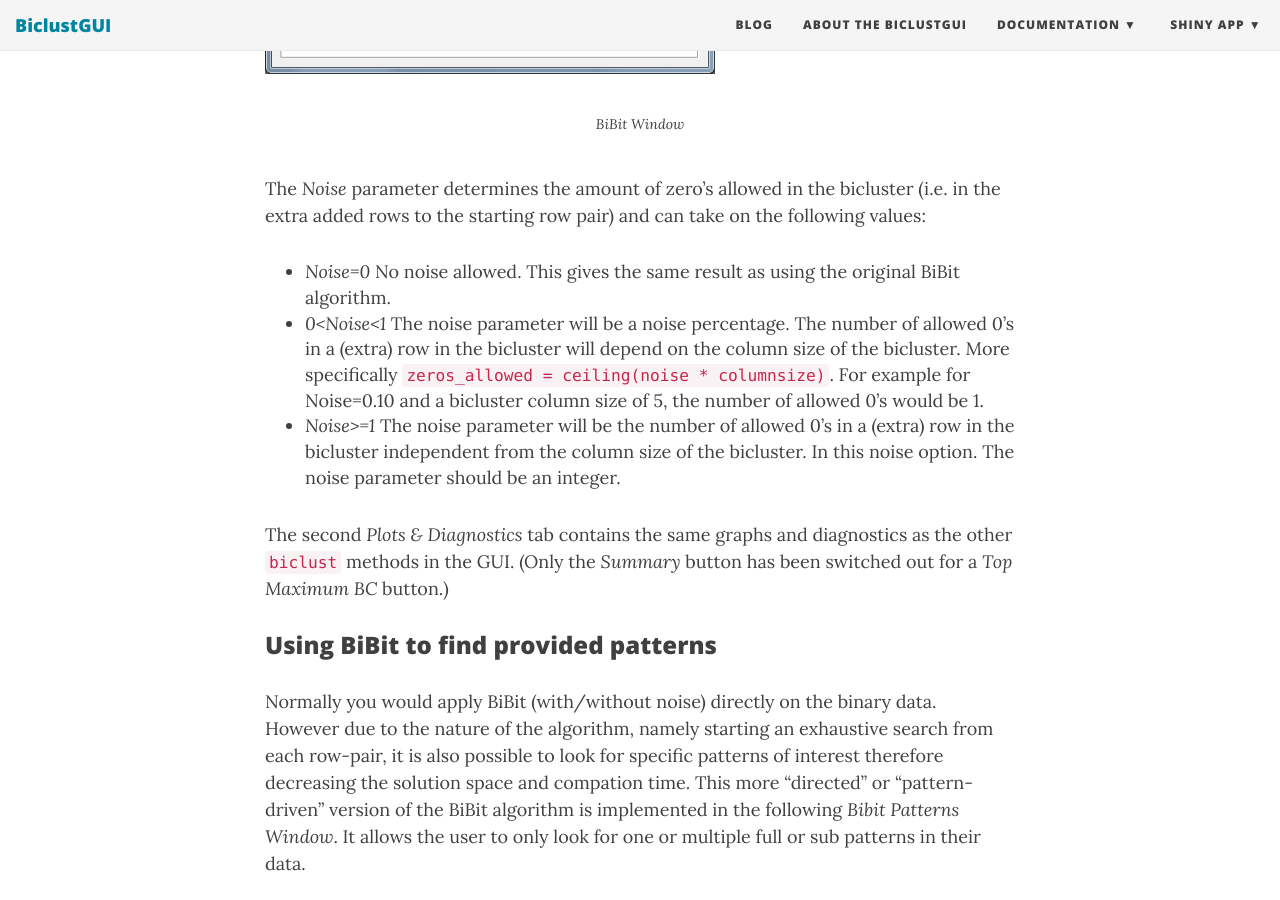
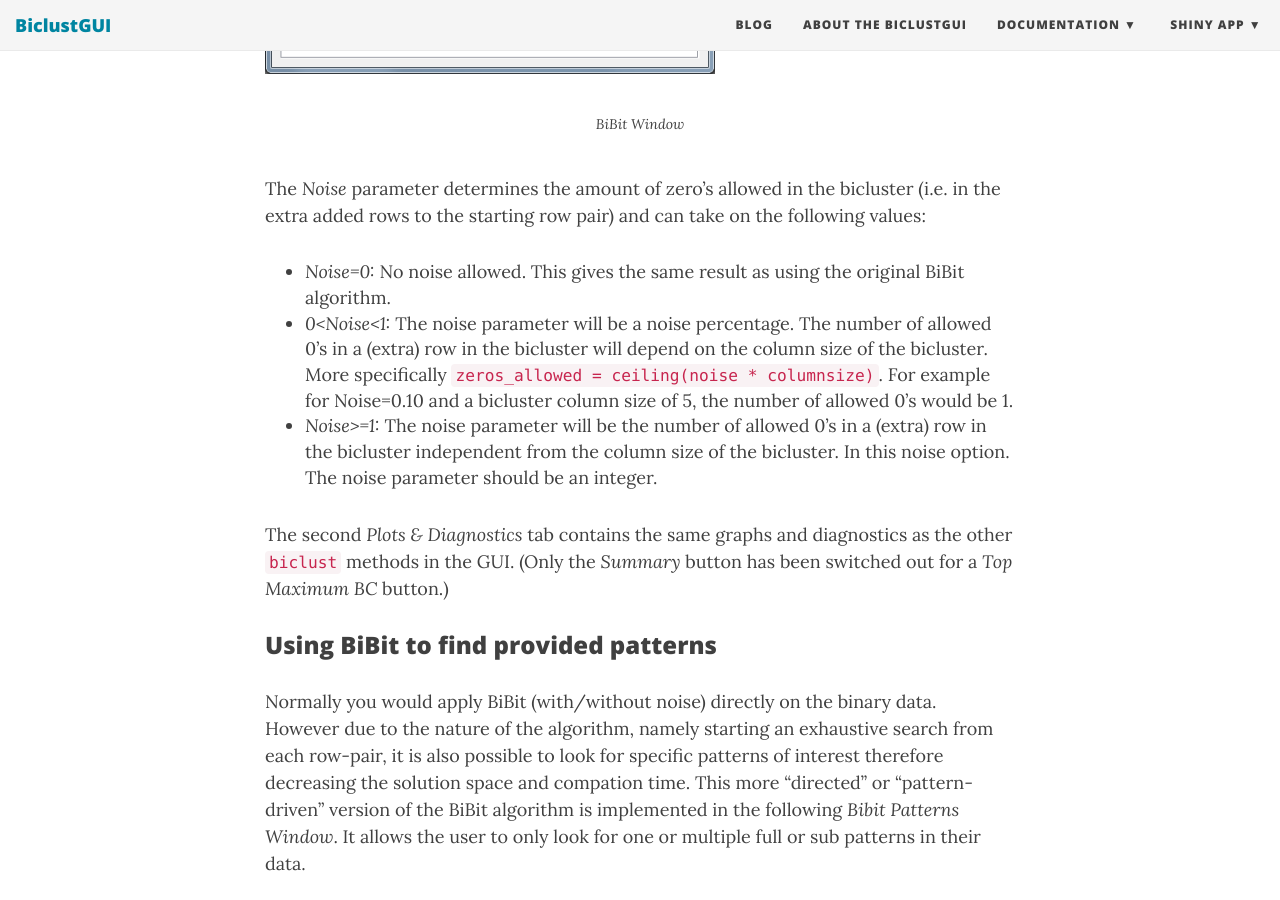
Before and after one commit to ewouddt/RcmdrPlugin.BiclustGUI, a Jekyll site: the page built from _posts/2017-01-26-BiBitR.md, in a window 1280 px wide and 900 px high, scrolled down 2019 px. Built offline with Jekyll 4.4.1, drawn with Linux system fonts in a browser that asks for light colours; nearby versions of some CDN libraries; comment, search, counter and statistics services are not loaded.

```diff
--- a/_posts/2017-01-26-BiBitR.md
+++ b/_posts/2017-01-26-BiBitR.md
@@ -50,11 +50,11 @@ BiBit Window
 
 The *Noise* parameter determines the amount of zero's allowed in the bicluster (i.e. in the extra added rows to the starting row pair) and can take on the following values:
 
--   *Noise=0*
+-   *Noise=0:*
     No noise allowed. This gives the same result as using the original BiBit algorithm.
--   *0&lt;Noise&lt;1*
+-   *0&lt;Noise&lt;1:*
     The noise parameter will be a noise percentage. The number of allowed 0's in a (extra) row in the bicluster will depend on the column size of the bicluster. More specifically `zeros_allowed = ceiling(noise * columnsize)`. For example for Noise=0.10 and a bicluster column size of 5, the number of allowed 0's would be 1.
--   *Noise&gt;=1*
+-   *Noise&gt;=1:*
     The noise parameter will be the number of allowed 0's in a (extra) row in the bicluster independent from the column size of the bicluster. In this noise option. The noise parameter should be an integer.
 
 The second *Plots & Diagnostics* tab contains the same graphs and diagnostics as the other `biclust` methods in the GUI. (Only the *Summary* button has been switched out for a *Top Maximum BC* button.)
```
